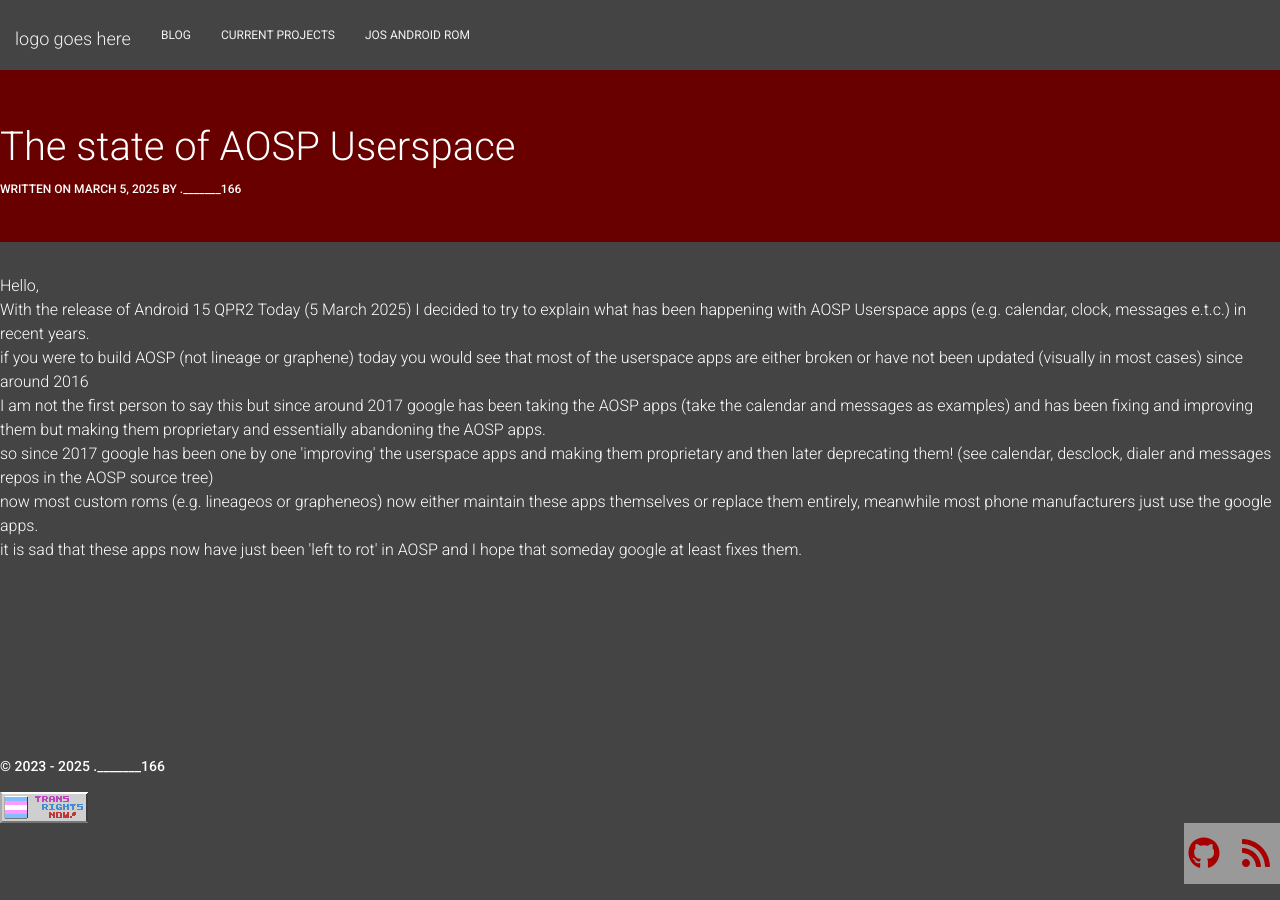
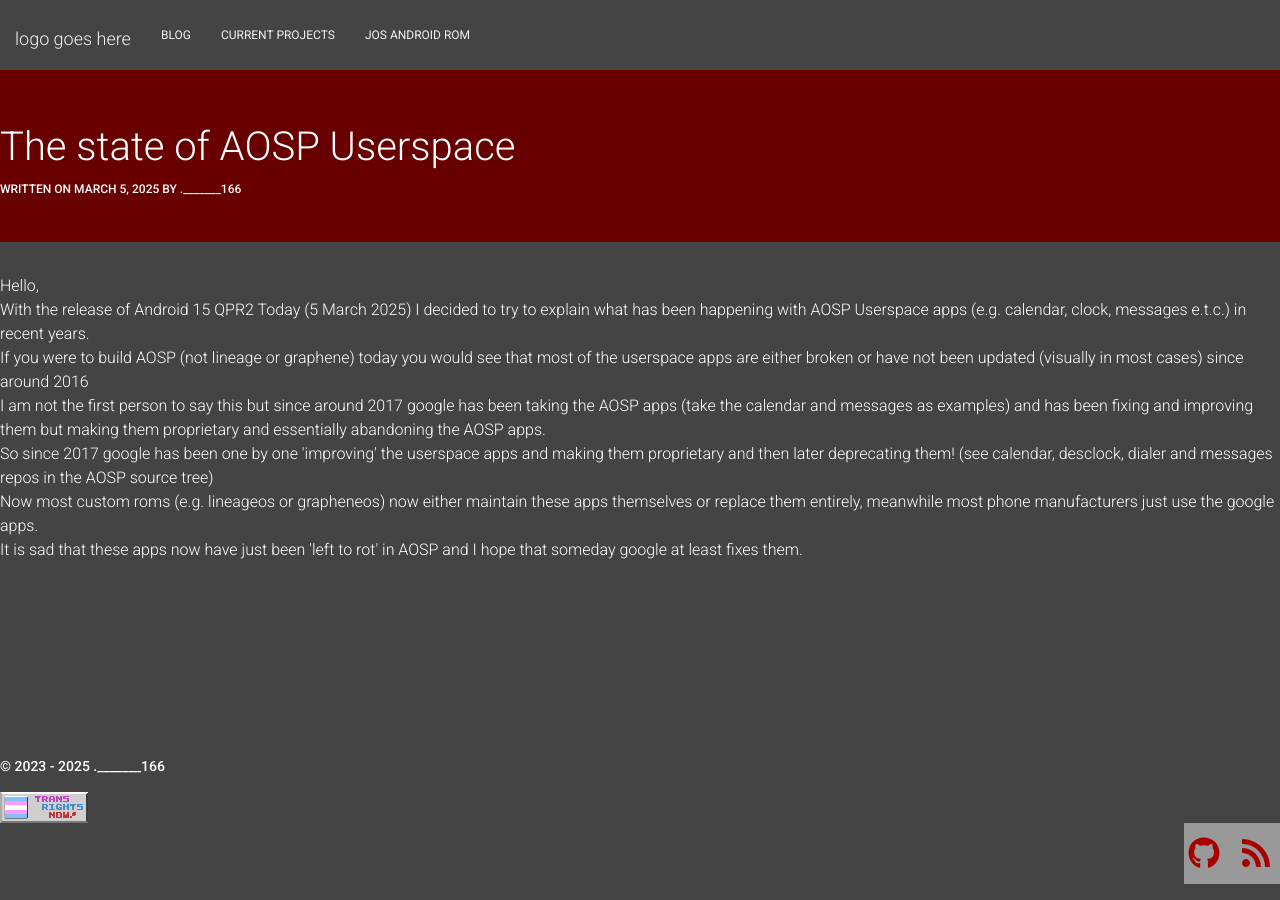
Before and after one commit to dot166/dot166.github.io, a Jekyll site: the page built from _posts/blog/2025-03-05-TheStateOfUserspace.html, in a window 1280 px wide. Built offline with Jekyll 4.4.1, drawn with Linux system fonts in a browser that asks for light colours.

Commit message:
fix stuff

```diff
--- a/_posts/blog/2025-03-05-TheStateOfUserspace.html
+++ b/_posts/blog/2025-03-05-TheStateOfUserspace.html
@@ -10,12 +10,12 @@
 <br>
 With the release of Android 15 QPR2 Today (5 March 2025) I decided to try to explain what has been happening with AOSP Userspace apps (e.g. calendar, clock, messages e.t.c.) in recent years.
 <br>
-if you were to build AOSP (not lineage or graphene) today you would see that most of the userspace apps are either broken or have not been updated (visually in most cases) since around 2016
+If you were to build AOSP (not lineage or graphene) today you would see that most of the userspace apps are either broken or have not been updated (visually in most cases) since around 2016
 <br>
 I am not the first person to say this but since around 2017 google has been taking the AOSP apps (take the calendar and messages as examples) and has been fixing and improving them but making them proprietary and essentially abandoning the AOSP apps.
 <br>
-so since 2017 google has been one by one 'improving' the userspace apps and making them proprietary and then later deprecating them! (see calendar, desclock, dialer and messages repos in the AOSP source tree)
+So since 2017 google has been one by one 'improving' the userspace apps and making them proprietary and then later deprecating them! (see calendar, desclock, dialer and messages repos in the AOSP source tree)
 <br>
-now most custom roms (e.g. lineageos or grapheneos) now either maintain these apps themselves or replace them entirely, meanwhile most phone manufacturers just use the google apps.
+Now most custom roms (e.g. lineageos or grapheneos) now either maintain these apps themselves or replace them entirely, meanwhile most phone manufacturers just use the google apps.
 <br>
-it is sad that these apps now have just been 'left to rot' in AOSP and I hope that someday google at least fixes them.
+It is sad that these apps now have just been 'left to rot' in AOSP and I hope that someday google at least fixes them.
```
